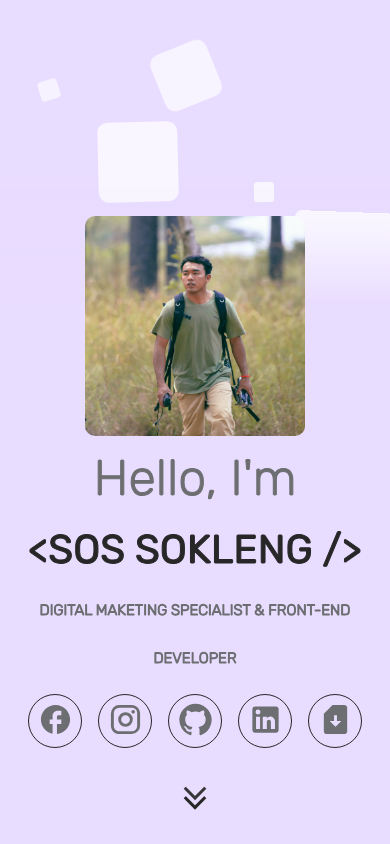
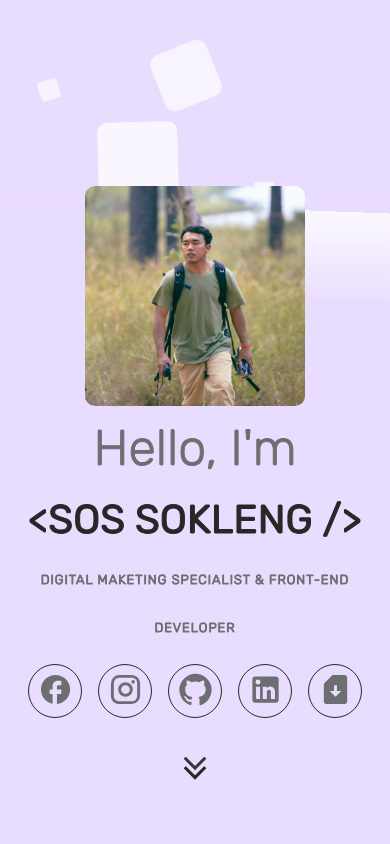
Before and after one commit to SosSokleng99/my-porfolio, a Next.js app: page / in a window 390 px wide. Shown: the top 844 px of the page. Built offline with nearby package versions, Linux system fonts and the light colour scheme.

Commit message:
Adjust Intro Height and Role Text Spacing

```diff
--- a/styles/Home.module.css
+++ b/styles/Home.module.css
@@ -513,6 +513,9 @@
 }
 
 @media (max-width: 648px) {
+  .intro_container {
+    top: -130px;
+  }
   .navigate_links {
     visibility: hidden;
   }
@@ -527,6 +530,9 @@
   .role {
     font-size: 15px;
     font-weight: 200;
+    font-size: 13px;
+    font-weight: 200;
+    letter-spacing: 1px;
   }
 
 }
```
